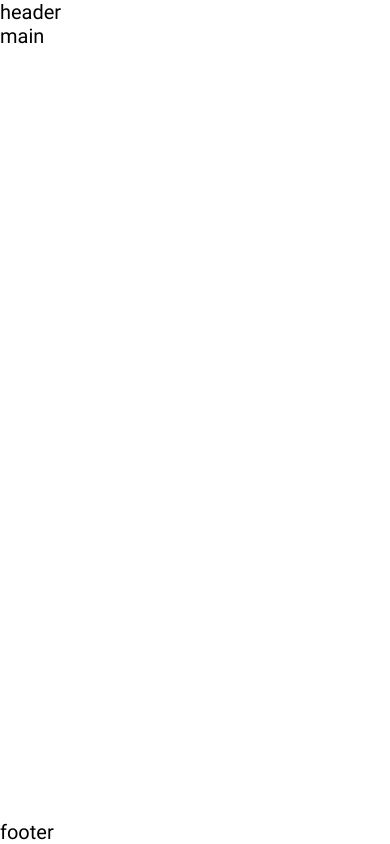
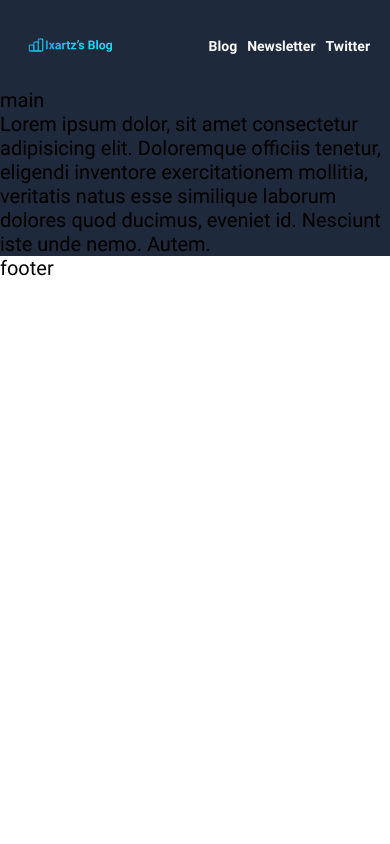
Before and after one commit to frontendoniyorbek/portfolio, a plain HTML site: page index.html in a window 390 px wide. Drawn offline with Linux system fonts and the light colour scheme.

Commit message:
add site-header

```diff
--- a/css/styles.css
+++ b/css/styles.css
@@ -3,6 +3,7 @@
 	--text-color: #cbd5e1;
 	--nav-color: #f8fafc;
 	--blog-bg: #1e293b;
+	--hover-color: #22d3ee;
 }
 
 @font-face {
@@ -33,6 +34,7 @@ html {
 	height: 100%;
 	box-sizing: border-box;
 	scroll-behavior: smooth;
+	font-size: 62.5%;
 }
 
 *,
@@ -41,22 +43,171 @@ html {
 	box-sizing: border-box;
 }
 
+*:focus {
+	outline-offset: 3px;
+	outline: 2px dashed var(--nav-color);
+}
+
 body {
 	display: flex;
 	flex-direction: column;
 	height: 100%;
 	font-family: 'Roboto', sans-serif;
 	font-weight: 400;
-	font-size: 20px;
+	font-size: 2rem;
 	line-height: var(--text-line-height);
+}
+
+.container {
+	max-width: 1190px;
+	width: 100%;
+	padding-left: 20px;
+	padding-right: 20px;
+	margin-left: auto;
+	margin-right: auto;
+}
+
+ul,
+ol {
+	list-style: none;
+	padding: 0;
+	margin: 0;
+}
+
+h1,
+h2,
+h3,
+h4,
+h5,
+h6,
+p {
+	margin-top: 0;
+	margin-bottom: 0;
+}
+
+a {
+	text-decoration: none;
+}
+
+.site-wrapper {
+	background-color: var(--blog-bg);
 }
 
 main {
 	flex-grow: 1;
 }
 
-p {
+.site-header {
+	padding-top: 3.2rem;
+	padding-bottom: 3.2rem;
+}
+
+.site-header__container {
+	display: flex;
+	align-items: center;
+	justify-content: space-between;
+}
+
+.site-logo {
+	width: 210px;
+	height: 44px;
+	transition: opacity 0.4s ease;
+}
+
+.site-logo:hover {
+	opacity: 0.8;
+}
+
+.site-logo:active {
+	opacity: 0.6;
+}
+
+.sitenav__list {
+	display: flex;
+	align-items: center;
+}
+
+.sitenav__item:not(:last-child) {
+	margin-right: 4rem;
+}
+
+.sitenav__link {
+	color: var(--nav-color);
 	font-weight: 700;
-	font-family: 'Roboto', sans-serif;
-	color: var(--text-color);
+	font-size: 2.4rem;
+	line-height: var(--text-line-height);
+	transition: all 0.4s ease;
 }
+
+.sitenav__link:hover {
+	color: #22d3ee;
+}
+
+.sitenav__link:active {
+	opacity: 0.6;
+}
+
+/* MEDIA  */
+@media screen and (max-width: 979px) {
+	.site-logo {
+		width: 180px;
+	}
+
+	.site-logo img {
+		width: 180px;
+	}
+
+	.sitenav__item:not(:last-child) {
+		margin-right: 3.2rem;
+	}
+
+	.sitenav__link {
+		font-size: 2rem;
+	}
+}
+
+@media screen and (max-width: 767px) {
+	.site-logo {
+		width: 150px;
+		height: 36px;
+	}
+
+	.site-logo img {
+		width: 150px;
+		height: 36px;
+	}
+
+	.sitenav__item:not(:last-child) {
+		margin-right: 2.4rem;
+	}
+
+	.sitenav__link {
+		font-size: 1.6rem;
+	}
+}
+
+@media screen and (max-width: 480px) {
+	.site-logo {
+		width: 100px;
+		height: 18px;
+	}
+
+	.site-logo img {
+		width: 100px;
+		height: 18px;
+	}
+
+	.sitenav__item:not(:last-child) {
+		margin-right: 1rem;
+	}
+
+	.sitenav__link {
+		font-size: 1.4rem;
+	}
+}
+
+@media screen and (max-width: 320px) {
+	.sitenav__link {
+		font-size: 1rem;
+	}
+}
--- a/index.html
+++ b/index.html
@@ -11,8 +11,33 @@
 		<link rel="stylesheet" href="css/styles.css" />
 	</head>
 	<body>
-		<header>header</header>
-		<main>main</main>
+		<div class="site-wrapper">
+			<header class="site-header">
+				<div class="container site-header__container">
+					<a class="site-logo" href="/">
+						<img src="images/logo.svg" alt="site-logo" width="210" height="44" />
+					</a>
+					<nav class="sitenav">
+						<ul class="sitenav__list">
+							<li class="sitenav__item">
+								<a class="sitenav__link" href="#">Blog</a>
+							</li>
+							<li class="sitenav__item">
+								<a class="sitenav__link" href="#">Newsletter</a>
+							</li>
+							<li class="sitenav__item">
+								<a class="sitenav__link" href="#">Twitter</a>
+							</li>
+						</ul>
+					</nav>
+				</div>
+			</header>
+			<main>main</main>
+			<p>
+				Lorem ipsum dolor, sit amet consectetur adipisicing elit. Doloremque officiis tenetur, eligendi inventore exercitationem
+				mollitia, veritatis natus esse similique laborum dolores quod ducimus, eveniet id. Nesciunt iste unde nemo. Autem.
+			</p>
+		</div>
 		<footer>footer</footer>
 	</body>
 </html>
```
Also changed, not shown: images/logo.svg (added).
